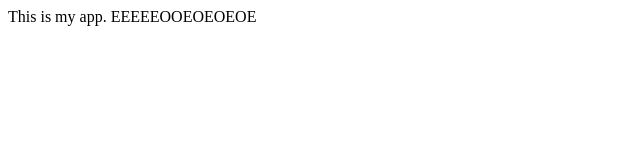
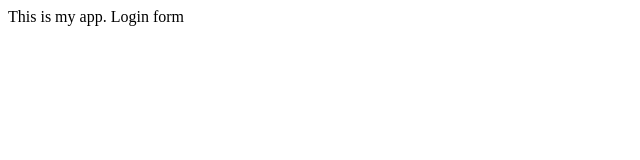
Before and after one commit to TryMan1/myAppSample, a plain HTML site: page index.html in a window 1280 px wide. Shown: the whole page, without its empty margins (0-640 px from the left). Drawn offline with Linux system fonts and the light colour scheme.

Commit message:
login form

```diff
--- a/index.html
+++ b/index.html
@@ -4,6 +4,7 @@
 	</head>
 
 	<body>
-	This is my app. EEEEEOOEOEOEOE
+	This is my app.
+	Login form
 	</body>
 </html>
```
Also changed, not shown: dir2/app2.js (added), log.txt (added), login.html (added).
